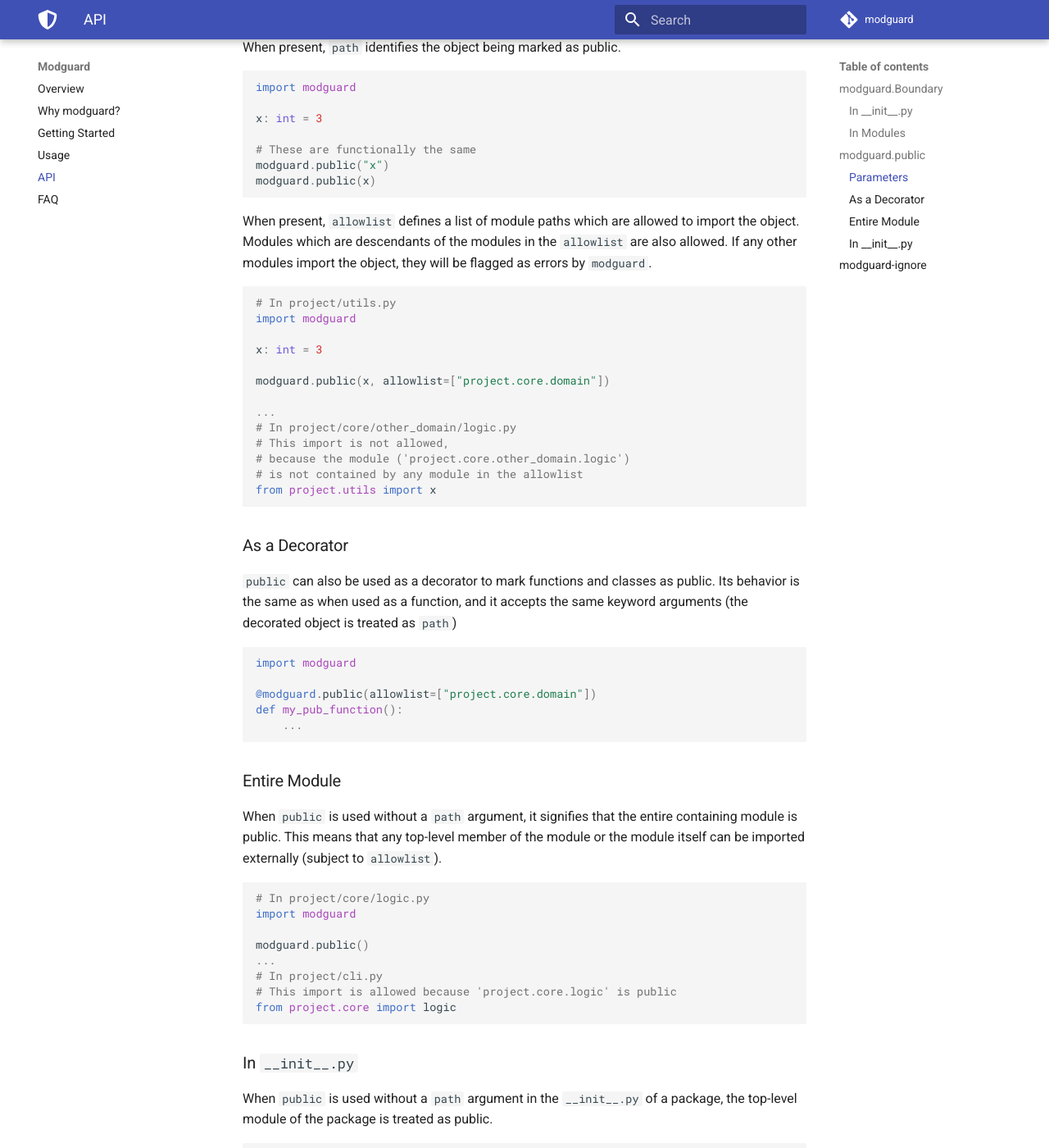
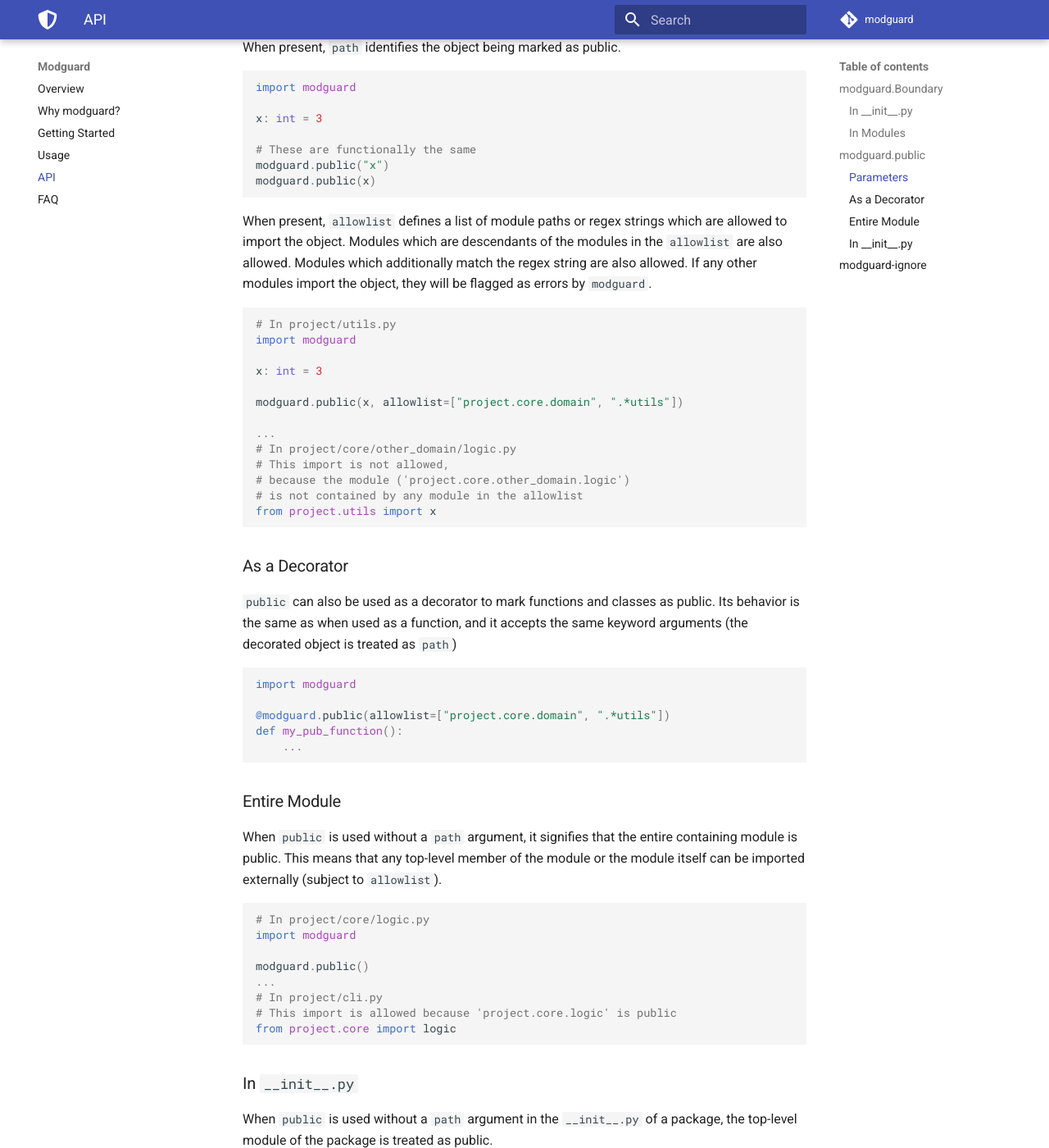
Before and after one commit to gauge-sh/tach, an MkDocs documentation site: the page built from docs/api.md, in a window 1280 px wide and 1400 px high, scrolled down 1345 px. Shown: the whole window at 82% size. Built offline with MkDocs 1.6.1 and Material for MkDocs 9.7.7, drawn with Linux system fonts in a browser that asks for light colours; comment, search, counter and statistics services are not loaded.

Commit message:
update docs

````diff
--- a/docs/api.md
+++ b/docs/api.md
@@ -53,14 +53,14 @@
 modguard.public(x)
 ```
 
-When present, `allowlist` defines a list of module paths which are allowed to import the object. Modules which are descendants of the modules in the `allowlist` are also allowed. If any other modules import the object, they will be flagged as errors by `modguard`.
+When present, `allowlist` defines a list of module paths or regex strings which are allowed to import the object. Modules which are descendants of the modules in the `allowlist` are also allowed. Modules which additionally match the regex string are also allowed. If any other modules import the object, they will be flagged as errors by `modguard`.
 ```python
 # In project/utils.py
 import modguard
 
 x: int = 3
 
-modguard.public(x, allowlist=["project.core.domain"])
+modguard.public(x, allowlist=["project.core.domain", ".*utils"])
 
 ...
 # In project/core/other_domain/logic.py
@@ -76,7 +76,7 @@
 ```python
 import modguard
 
-@modguard.public(allowlist=["project.core.domain"])
+@modguard.public(allowlist=["project.core.domain", ".*utils"])
 def my_pub_function():
     ...
 ```
````
Also changed, not shown: README.md (+4 -4 lines).
